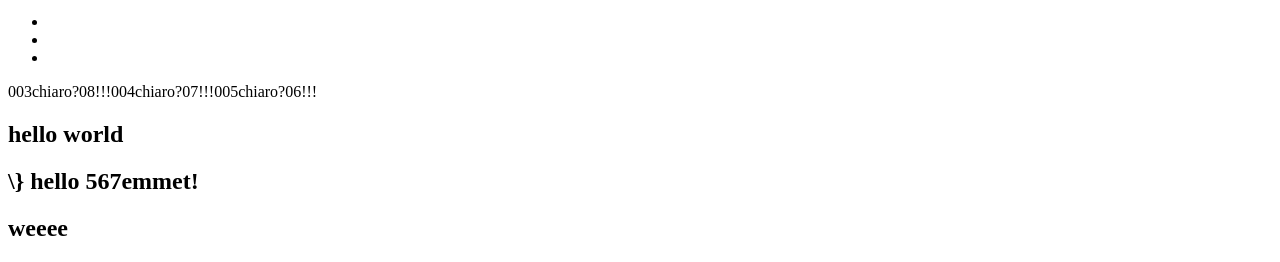
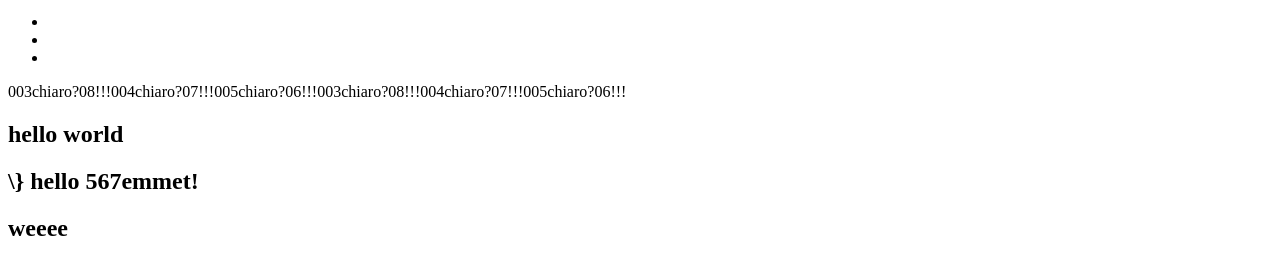
Before and after one commit to antcolag/tools, a plain HTML site: page tests/index.html in a window 1280 px wide. Shown: the part 603-865 px from the top of the page. Drawn offline with Linux system fonts and the light colour scheme.

Commit message:
DomPrinter.prototype.auto should not be broken broken

```diff
--- a/dom.mjs
+++ b/dom.mjs
@@ -58,7 +58,9 @@ export class DomPrinter {
 	}
 
 	auto(strings) {
-		return (/^\s*</.test(strings[0])? this.html : this.emmet)(...arguments)
+		return (/^\s*</.test(strings[0])? this.html : this.emmet).apply(
+			this, arguments
+		)
 	}
 }
 
--- a/tests/index.html
+++ b/tests/index.html
@@ -5,11 +5,6 @@
 	<meta name="viewport" content="width=device-width, initial-scale=1.0">
 	<meta http-equiv="X-UA-Compatible" content="ie=edge">
 	<title>Tests</title>
-	<script type="module" async>
-		import * as tests from "./run.mjs"
-		var l = window.location
-		tests.run(l.hash ? l.hash.replace(/^#/, '').split(',') : void 0)
-	</script>
 	<link rel="shortcut icon" href=""></head>
 <body>
 	<h1>Tests</h1>
@@ -39,5 +34,10 @@
 			test custom elements
 		</p>
 	</custom-elm>
+	<script type="module" async defer>
+		import * as tests from "./run.mjs"
+		var l = window.location
+		tests.run(l.hash ? l.hash.replace(/^#/, '').split(',') : void 0)
+	</script>
 </body>
 </html>
--- a/tests/run.mjs
+++ b/tests/run.mjs
@@ -147,6 +147,9 @@ export async function testEmmet() {
 			)
 			document.body.appendChild(
 				dom.emmet `div$$.c-\${$$$@3chiaro?$$@-8!!!}*3`
+			)
+			document.body.appendChild(
+				(new dom.DomPrinter()).auto `div$$.c-\${$$$@3chiaro?$$@-8!!!}*3`
 			)
 			ASSERT_T(document.querySelector('div02'))
 			return ASSERT_T(document.querySelector('agli#altri'))
```
